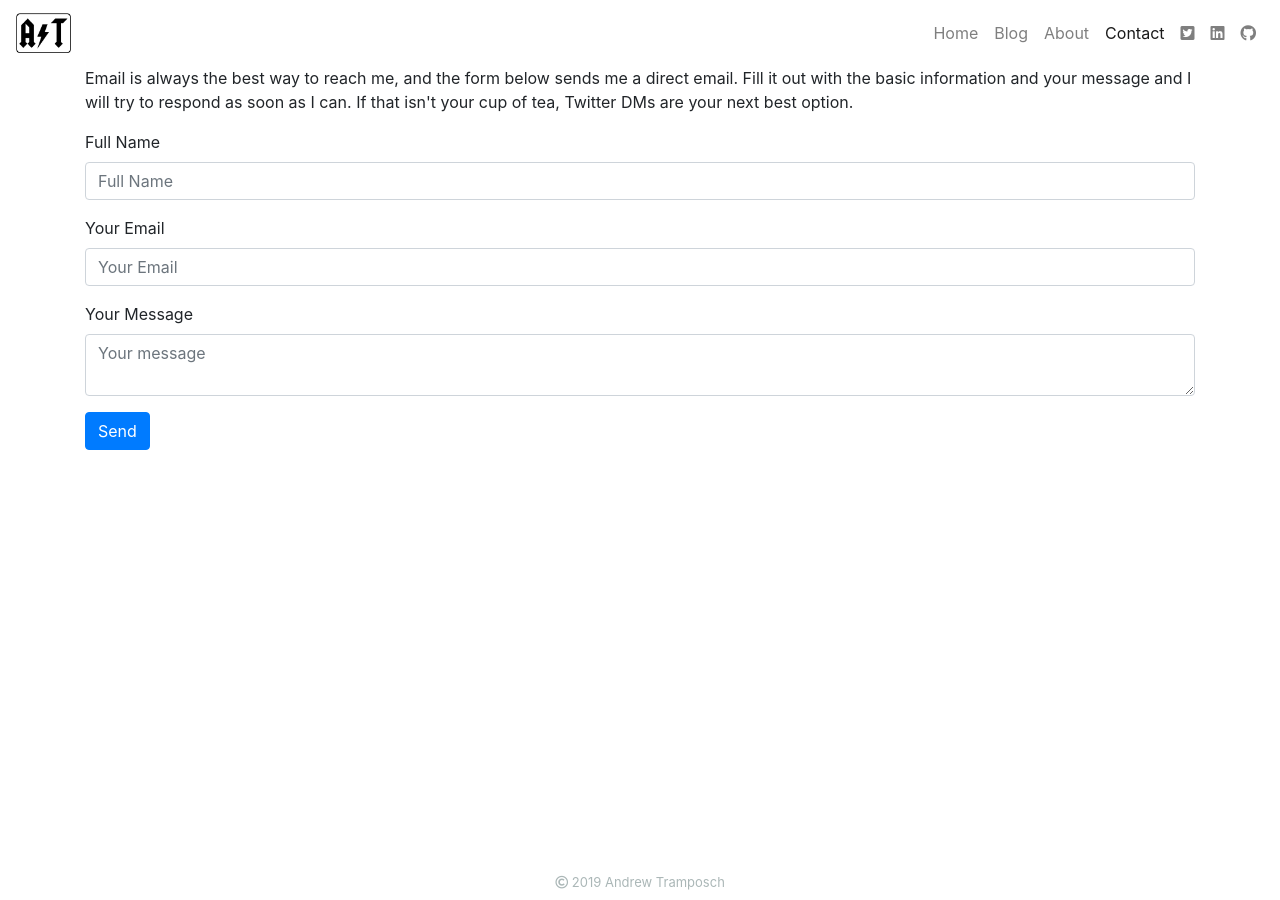
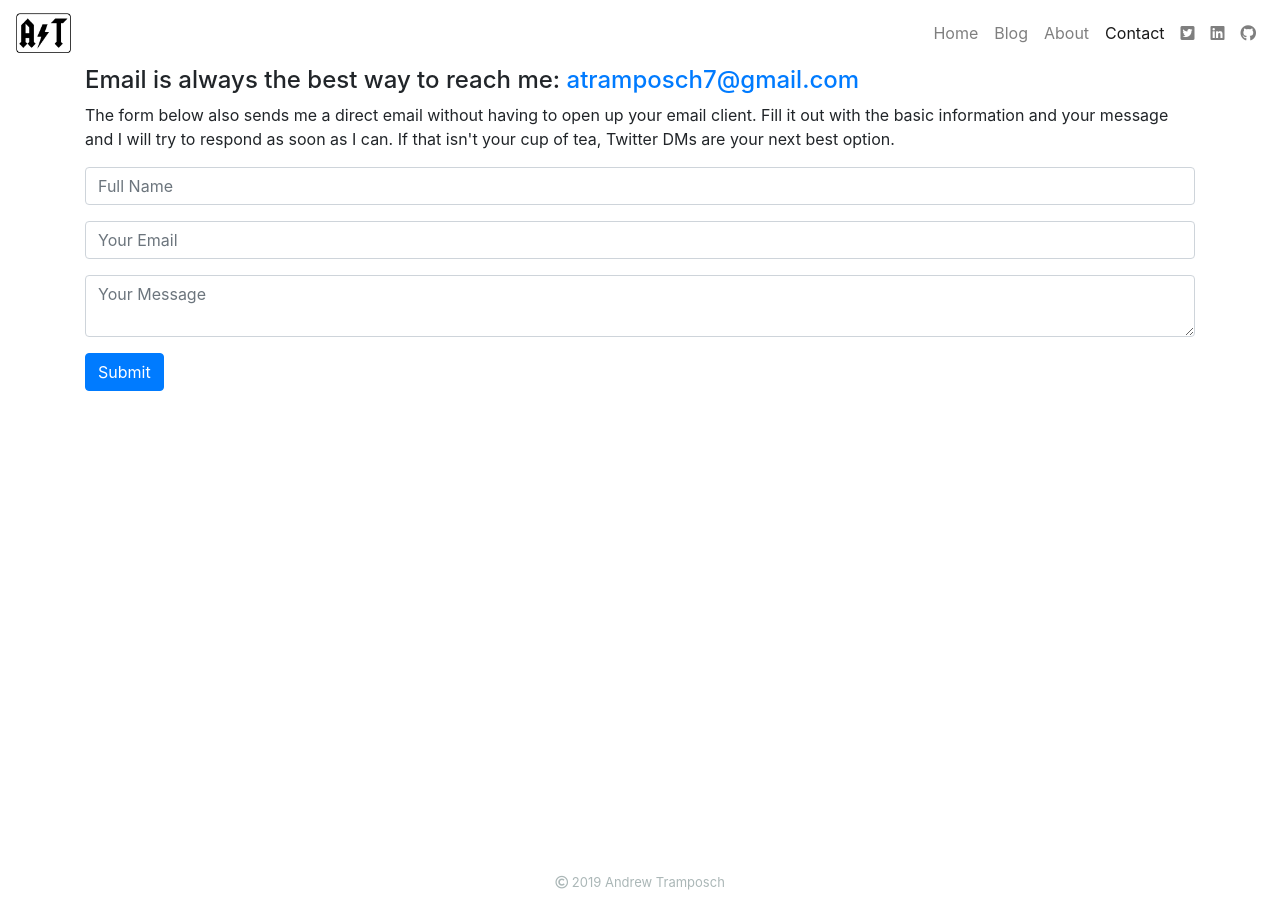
Before and after one commit to atramposch/website, a Jekyll site: the page built from contact/index.html, in a window 1280 px wide. Built offline with Jekyll 4.4.1, drawn with Linux system fonts in a browser that asks for light colours.

Commit message:
updated contact page, finalized form and email

```diff
--- a/contact/index.html
+++ b/contact/index.html
@@ -4,31 +4,34 @@ title: Andrew Tramposch | Contact
 nav: Contact
 ---
 
-<p>Email is always the best way to reach me, and the form below sends me a direct email. Fill it out with the basic
+<h4>Email is always the best way to reach me: <a href="mailto:atramposch7@gmail.com">atramposch7@gmail.com</a></h4>
+
+	<p>The form below also sends me a direct email without having to open up your email client. Fill it out with the basic
 	information and your message and I will try to respond as soon as I can. If that isn't your cup of tea, Twitter DMs
-	are your next best option. </p>
+	are your next best option.</p>
+
 <form id="contactform" method="POST">
 	<div class="form-row">
 		<div class="form-group col-sm-12">
-			<label for="name">Full Name</label>
+			<!-- <label for="name">Full Name</label> -->
 			<input type="text" class="form-control" name="name" placeholder="Full Name">
 		</div>
 	</div>
 	<div class="form-row">
 		<div class="form-group col-sm-12">
-			<label for="email">Your Email</label>
+			<!-- <label for="email">Your Email</label> -->
 			<input type="email" class="form-control" name="email" placeholder="Your Email">
 		</div>
 	</div>
 	<input type="hidden" name="_subject" value="Website contact" />
 	<div class="form-row">
 		<div class="form-group col-sm-12">
-			<label for="message">Your Message</label>
-			<textarea name="message" class="form-control" placeholder="Your message"></textarea>
+			<!-- <label for="message">Your Message</label> -->
+			<textarea name="message" class="form-control" placeholder="Your Message"></textarea>
 		</div>
 	</div>
 	<input type="text" name="_gotcha" style="display:none" />
-	<input class="btn btn-primary" type="submit" value="Send">
+	<input class="btn btn-primary" type="submit" value="Submit">
 </form>
 <script>
 	var contactform = document.getElementById('contactform');
```
